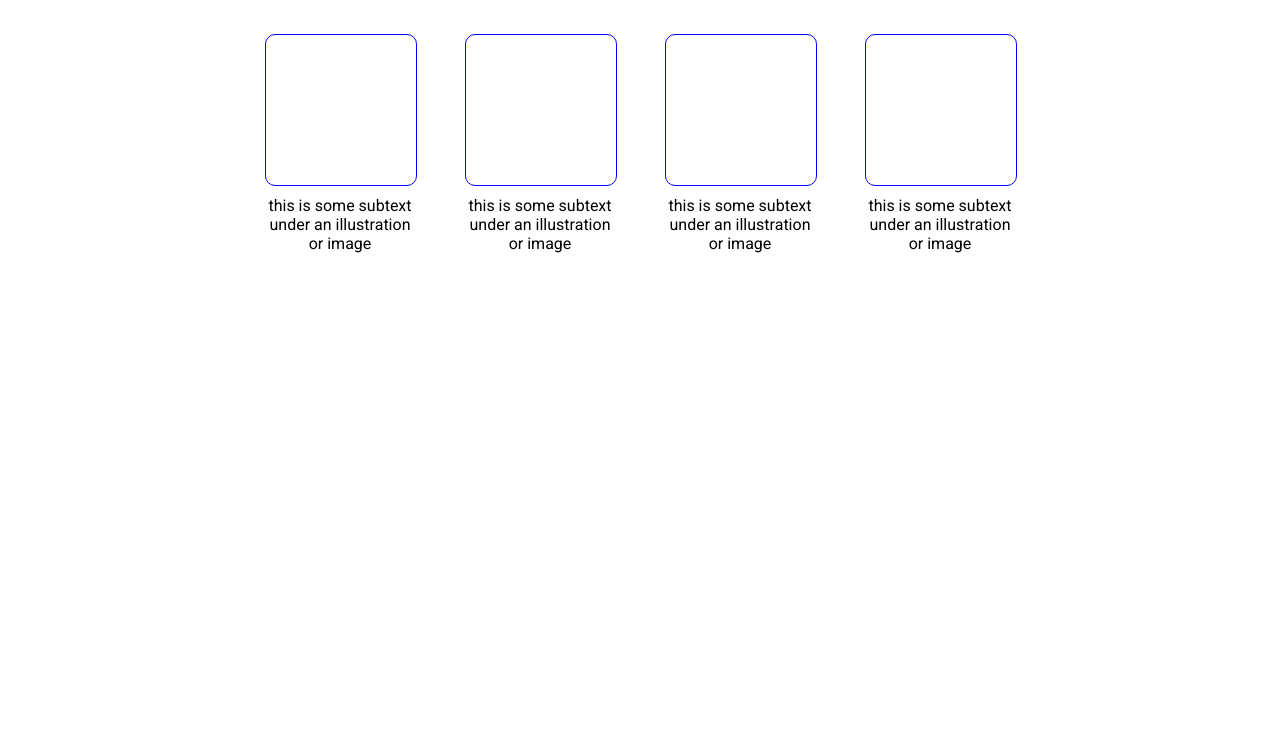
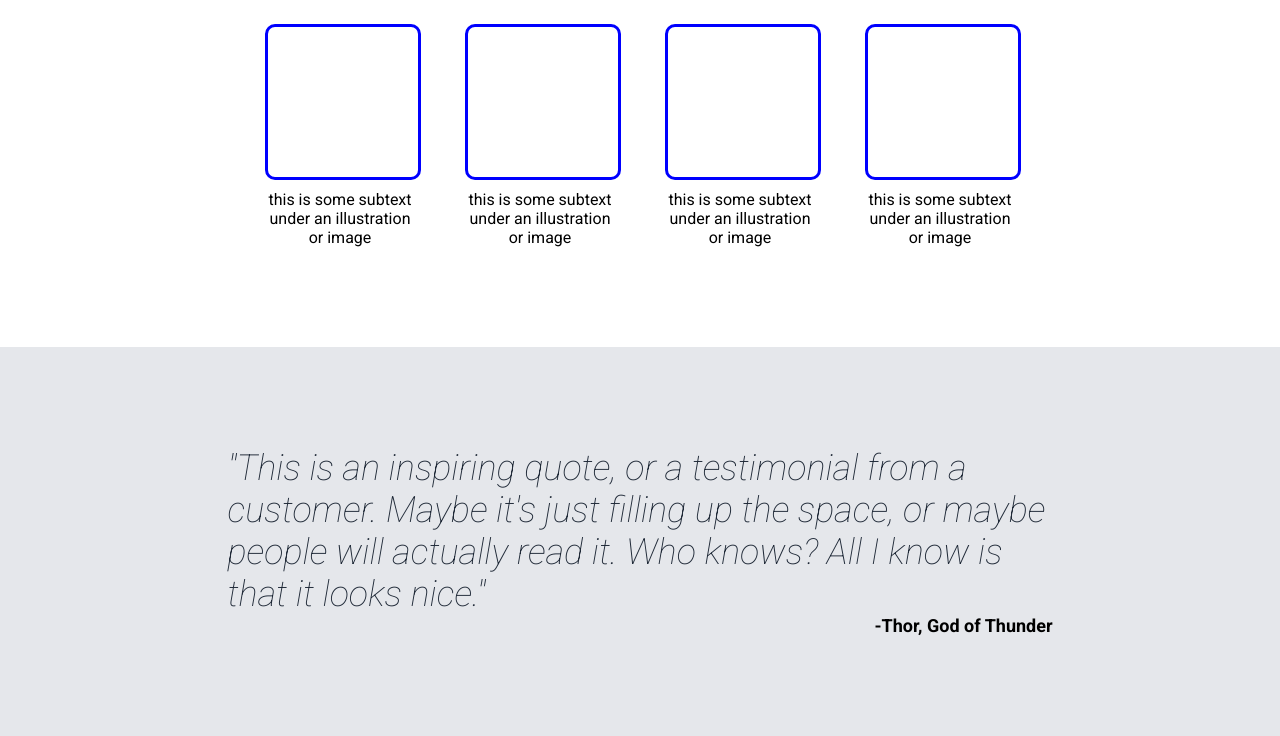
Before and after one commit to HaoQLe/odin-landing-page, a plain HTML site: page index.html in a window 1280 px wide. Shown: the part 718-1454 px from the top of the page. Before the commit the page ends 1079 px from the top, so only its background shows below. Drawn offline with Linux system fonts and the light colour scheme.

Commit message:
Finish quote section

```diff
--- a/index.html
+++ b/index.html
@@ -52,5 +52,18 @@
             </div>
         </div>
     </div>
+
+    <div class="quote">
+        <div class="quote-container">
+            <div id="quote-text">
+                "This is an inspiring quote, or a testimonial from a customer. Maybe it's
+                just filling up the space, or maybe people will actually read it. Who knows?
+                All I know is that it looks nice."
+            </div>
+            <div id="quote-person">
+                -Thor, God of Thunder
+            </div>
+        </div>
+    </div>
 </body>
 </html>
--- a/style.css
+++ b/style.css
@@ -1,5 +1,7 @@
 body {
     font-family: 'Roboto';
+    margin: 0;
+    padding: 0;
 }
 
 .header, .hero{
@@ -62,6 +64,7 @@ button {
     font-size: 18px;
     color: #F9FAF8;
     padding: 5px 25px;
+    border: 1px solid black;
 }
 
 #hero-sub {
@@ -94,8 +97,35 @@ button {
 }
 
 .empty-image {
-    border: 1px solid blue;
+    border: 3px solid blue;
     border-radius: 10px;
     height: 150px;
     width: 150px;
 }
+
+.quote {
+    background-color: #E5E7EB;
+    display: flex;
+    justify-content: center;
+    padding: 100px;
+}
+
+#quote-text {
+    font-size: 36px;
+    font-weight: lighter;
+    font-style: italic;
+    color: #1f2937;
+}
+
+#quote-person {
+    font-weight: bold;
+    font-size: 18px;
+    align-self: flex-end;
+}
+
+.quote-container {
+    display: flex;
+    flex-direction: column;
+    align-items: center;
+    max-width: 825px;
+}
```
